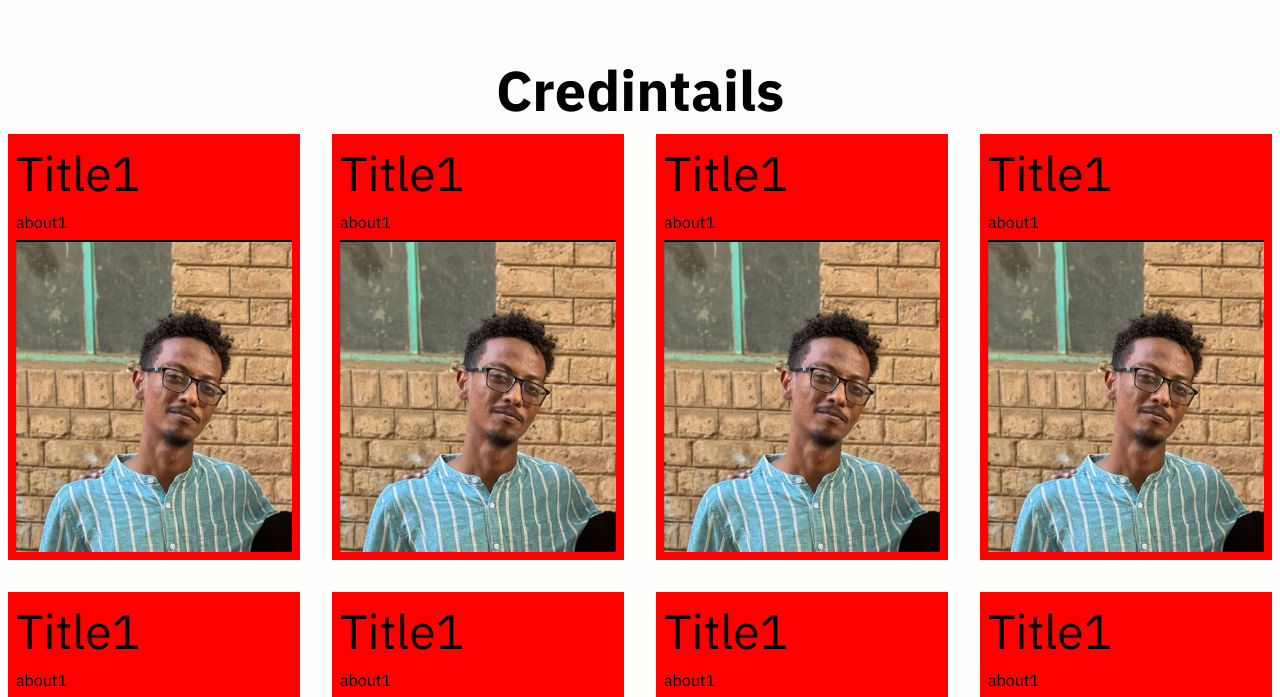
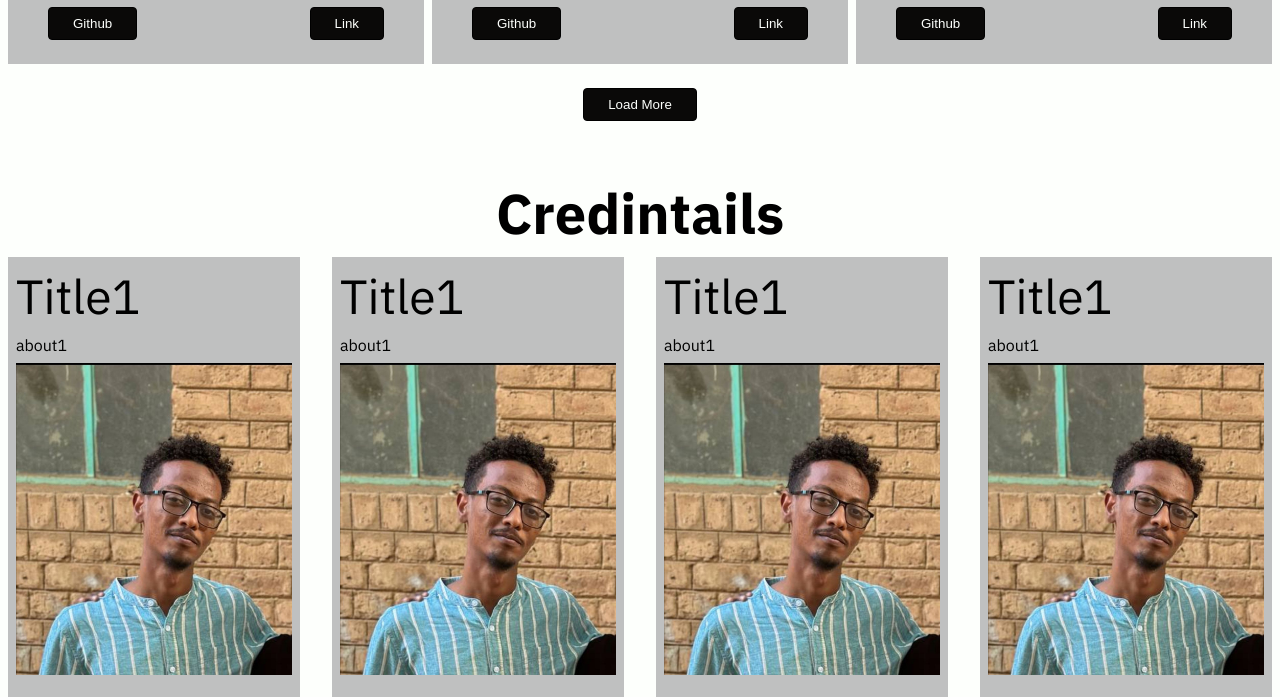
Before and after one commit to neet-007/portfolio, a React (Vite) app: page / in a window 1280 px wide. Shown: the part 1280-1977 px from the top of the page. Built offline with nearby package versions, Linux system fonts and the light colour scheme.

Commit message:
added theme control and some changes

```diff
--- a/src/App.css
+++ b/src/App.css
@@ -19,11 +19,15 @@
 }
 
 .animate-bg {
-  transition: background-color 500ms ease-in-out;
+  transition: background-color 200ms ease-in-out;
 }
 
 .animate-color {
-  transition: color 500ms ease-in-out;
+  transition: color 200ms ease-in-out;
+}
+
+.animate-bg-color {
+  transition: background-color 400ms ease-in-out, color 400ms ease-in-out;
 }
 
 .bg-dark-primary {
@@ -96,10 +100,11 @@ a {
 }
 
 .button {
-  background: none;
   border: 1px solid black;
+  border-radius: 0.25rem;
   padding: 0.5rem 1.5rem;
   cursor: pointer;
+  text-transform: capitalize;
 }
 
 .button:disabled {
@@ -156,6 +161,10 @@ a {
 
 .justify-content-center {
   justify-content: center;
+}
+
+.justify-content-between {
+  justify-content: space-between;
 }
 
 .justify-self-center {
@@ -282,6 +291,97 @@ a {
   padding: 4.5rem;
 }
 
+.p-x-1 {
+  padding-left: 0.5rem;
+  padding-right: 0.5rem;
+}
+
+.p-x-2 {
+  padding-left: 1rem;
+  padding-right: 1rem;
+}
+
+.p-x-3 {
+  padding-left: 1.5rem;
+  padding-right: 1.5rem;
+}
+
+.p-x-4 {
+  padding-left: 2rem;
+  padding-right: 2rem;
+}
+
+.p-x-5 {
+  padding-left: 2.5rem;
+  padding-right: 2.5rem;
+}
+
+.p-x-6 {
+  padding-left: 3rem;
+  padding-right: 3rem;
+}
+
+.p-x-7 {
+  padding-left: 3.5rem;
+  padding-right: 3.5rem;
+}
+
+.p-x-8 {
+  padding-left: 4rem;
+  padding-right: 4rem;
+}
+
+.p-x-9 {
+  padding-left: 4.5rem;
+  padding-right: 4.5rem;
+}
+
+/* Padding Y-axis */
+.p-y-1 {
+  padding-top: 0.5rem;
+  padding-bottom: 0.5rem;
+}
+
+.p-y-2 {
+  padding-top: 1rem;
+  padding-bottom: 1rem;
+}
+
+.p-y-3 {
+  padding-top: 1.5rem;
+  padding-bottom: 1.5rem;
+}
+
+.p-y-4 {
+  padding-top: 2rem;
+  padding-bottom: 2rem;
+}
+
+.p-y-5 {
+  padding-top: 2.5rem;
+  padding-bottom: 2.5rem;
+}
+
+.p-y-6 {
+  padding-top: 3rem;
+  padding-bottom: 3rem;
+}
+
+.p-y-7 {
+  padding-top: 3.5rem;
+  padding-bottom: 3.5rem;
+}
+
+.p-y-8 {
+  padding-top: 4rem;
+  padding-bottom: 4rem;
+}
+
+.p-y-9 {
+  padding-top: 4.5rem;
+  padding-bottom: 4.5rem;
+}
+
 @media only screen and (min-width: 700px) and (max-width:999px) {
   .g-t-columns-3-1fr {
     grid-template-columns: repeat(2, 1fr);
--- a/src/App.tsx
+++ b/src/App.tsx
@@ -8,7 +8,7 @@ import { useThemeContext } from './context/themeContext'
 function App() {
   const { theme, toggleTheme } = useThemeContext();
   return (
-    <div className={`flex f-d-column gap-7 animate-bg animate-color ${theme === "light" ?
+    <div className={`flex f-d-column gap-7 animate-bg-color ${theme === "light" ?
       "bg-light-primary color-ligth-secondary" : "bg-dark-primary color-dark-secondary"}`}>
       <BriefAboutMe />
       <Projects />
--- /dev/null
+++ b/src/components/Button.tsx
@@ -0,0 +1,14 @@
+import React, { ComponentProps } from "react";
+
+
+export const Button: React.FC<ComponentProps<"button"> & { theme: "light" | "dark" }> = ({
+  children, theme, className, ...props }) => {
+  return (
+    <button className={`button ${theme === "light" ?
+      "bg-light-secondary color-light-primary" :
+      "bg-dark-secondary color-dark-primary"}
+      ${className}`} {...props}>
+      {children}
+    </button>
+  )
+}
--- a/src/components/Credintails.tsx
+++ b/src/components/Credintails.tsx
@@ -1,11 +1,14 @@
 import React, { FC, ComponentProps } from "react";
+import { useThemeContext } from "../context/themeContext";
+import { Button } from "./Button";
 
-const Credential: FC<ComponentProps<"div"> & { title: string, about: string, img: string }> = ({
-  title, about
+const Credential: FC<ComponentProps<"div"> & { title: string, about: string, img: string, theme: "light" | "dark" }> = ({
+  title, about, theme
 }) => {
 
   return (
-    <div className="flex f-d-column gap-1 w-100 p-1" style={{ backgroundColor: "red" }}>
+    <div className={`flex f-d-column gap-1 w-100 p-1 ${theme === "light" ?
+      "bg-light-gray" : "bg-dark-gray"}`}>
       <div className="f-size-sm cap">
         {title}
       </div>
@@ -15,13 +18,18 @@ const Credential: FC<ComponentProps<"div"> & { title: string, about: string, img
       <div>
         <img src="/profile1.jpg" alt="" />
       </div>
+      <a href="" className="p-y-2 ">
+        <Button theme={theme} className="animate-bg-color">
+          verify
+        </Button>
+      </a>
     </div>
 
   )
 }
 
 export const Credintails: FC<ComponentProps<"div">> = () => {
-
+  const { theme } = useThemeContext();
   return (
     <div className="flex f-d-column">
       <div className="bold-800 cap f-size-m align-self-center">Credintails</div>
@@ -36,7 +44,8 @@ export const Credintails: FC<ComponentProps<"div">> = () => {
           { title: "title1", about: "about1", img: "" },
           { title: "title1", about: "about1", img: "" },
         ].map((v, i) => (
-          <Credential key={`project-${v.title}-${i}`} title={v.title} about={v.about} img={v.img} />
+          <Credential key={`project-${v.title}-${i}`} title={v.title} about={v.about}
+            img={v.img} theme={theme} />
         ))}
       </div>
     </div>
--- a/src/components/Projects.tsx
+++ b/src/components/Projects.tsx
@@ -1,18 +1,35 @@
 import React, { FC, ComponentProps, useState } from "react";
 import { PROJECTS } from "../constants";
+import { useThemeContext } from "../context/themeContext";
+import { Button } from "./Button";
 
-const Project: FC<ComponentProps<"div"> & { title: string, about: string, img: string }> = ({
-  title, about
+const Project: FC<ComponentProps<"div"> & { title: string, about: string, img: string, theme: "light" | "dark" }> = ({
+  title, about, theme
 }) => {
 
   return (
-    <div className="flex f-d-column gap-1 w-100 p-1" style={{ backgroundColor: "red" }}>
+    <div className={`flex f-d-column gap-1 w-100 p-1
+                    ${theme === "light" ? "bg-light-gray" :
+        "bg-dark-gray"}
+        `}>
       <div className="f-size-sm cap">
         {title}
       </div>
       <p dangerouslySetInnerHTML={{ __html: about }}></p>
       <div>
         <img src="/profile1.jpg" alt="" />
+      </div>
+      <div className="flex justify-content-between p-x-4 p-y-2">
+        <a href="" >
+          <Button theme={theme} className="animate-bg-color">
+            github
+          </Button>
+        </a>
+        <a href="" >
+          <Button theme={theme} className="animate-bg-color">
+            link
+          </Button>
+        </a>
       </div>
     </div>
 
@@ -21,22 +38,25 @@ const Project: FC<ComponentProps<"div"> & { title: string, about: string, img: s
 
 export const Projects: FC<ComponentProps<"div">> = () => {
   const [numElems, setNumElems] = useState<number>(3);
+  const { theme } = useThemeContext();
 
   return (
-    <div className="flex f-d-column">
+    <div className="flex f-d-column gap-2">
       <div className="bold-800 cap f-size-m align-self-center">projects</div>
-      <div className="grid g-t-columns-3-1fr gap-4 p-1 place-items-center">
+      <div className="grid g-t-columns-3-1fr gap-1 p-1 place-items-center">
         {PROJECTS.map((v, i) => {
           if (i + 1 > numElems) {
             return null
           }
-          return <Project key={`project-${v.title}-${i}`} title={v.title} about={v.about} img={v.img} />
+          return <Project key={`project-${v.title}-${i}`} title={v.title} about={v.about}
+            img={v.img} theme={theme} />
         })}
       </div>
-      <button className="button align-self-center w-fit-content h-auto"
+      <Button className="button align-self-center w-fit-content h-auto"
+        theme={theme}
         onClick={() => setNumElems(prev => prev * 2)}>
         load more
-      </button>
+      </Button>
     </div>
   )
 }
```
